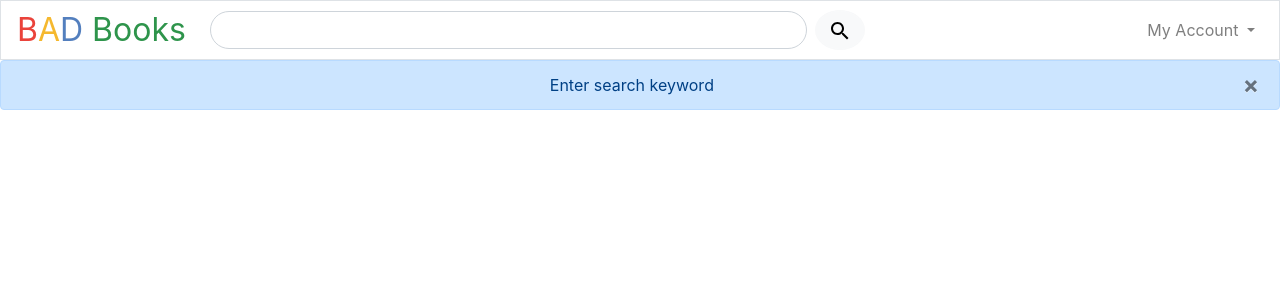
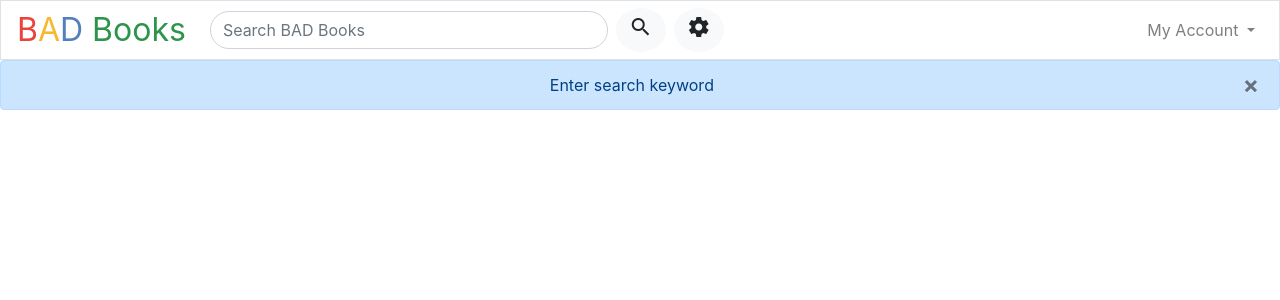
Before and after one commit to RuoshuiM/cs50w-project1, a Flask app: page /search in a window 1280 px wide. Shown: the top 300 px of the page. Run offline with Flask 2, Linux system fonts and the light colour scheme; the visitor is signed in with stand-in values (Sample User, id 1); some libraries are stand-ins or nearby versions.

Commit message:
more styling; broken search

```diff
--- a/application.py
+++ b/application.py
@@ -1,16 +1,19 @@
+import json
 import os
+
+import requests
+from flask import (Flask, flash, redirect, render_template, request, session,
+                   url_for)
+from flask_session import Session
+from sqlalchemy import create_engine
+from sqlalchemy.orm import scoped_session, sessionmaker
+from werkzeug.security import check_password_hash, generate_password_hash
+
+from helper import logged_in, login_required, redirect_url, Search
 
 # env FLASK_APP=application.py FLASK_ENV=development FLASK_DEBUG=1 DATABASE_URL=postgres://jgiduehaaiifrf:c8f46939b0036d5279517bd6e058b003814d303246b41a14eab3b0a066331453@ec2-50-19-127-115.compute-1.amazonaws.com:5432/d4jthl04loj6n1 flask run
 # Local database: postgresql://postgres:postgres@localhost:5432/project1
 
-from flask import Flask, flash, session, redirect, render_template, request, url_for
-from flask_session import Session
-from sqlalchemy import create_engine
-from sqlalchemy.orm import scoped_session, sessionmaker
-import requests
-import json
-from werkzeug.security import check_password_hash, generate_password_hash
-from helper import login_required, logged_in, redirect_url
 
 app = Flask(__name__)
 
@@ -254,16 +257,33 @@ def book(id):
 @app.route("/search")
 def search():
     query = request.args.get('q')
+    by_title = request.args.get('search_by_title')
+    by_author = request.args.get('search_by_author')
+    by_isbn = request.args.get('search_by_isbn')
 
     if query is None:
         flash('Enter search keyword')
         return render_template('search.html')
 
     # Keep track of matching books
-    results = []
+    results = Search.empty()
 
-    # TODO: add search functionality
+    if by_title == by_author == by_isbn:
+        # results.update(Search.by_title(db, query))
+        # results.update(Search.by_author(db, query))
+        # results.update(Search.by_isbn(db, query))
+        print(Search.by_title(db, query))
+        print(Search.by_author(db, query))
+        print(Search.by_isbn(db, query))
+    else:
+        if by_title:
+            results.update(Search.by_title(db, query))
+        if by_author:
+            results.update(Search.by_author(db, query))
+        if by_isbn:
+            results.update(Search.by_isbn(db, query))
 
+    print(results)
     return render_template('search.html', books=results)
 
 # # tesing api
--- a/requirements.txt
+++ b/requirements.txt
@@ -2,3 +2,4 @@ Flask
 Flask-Session
 psycopg2
 SQLAlchemy
+orderedset
--- a/static/styles/index.css
+++ b/static/styles/index.css
@@ -5,11 +5,6 @@ form #query, form input[type=search], form button {
 nav .navbar-brand {
   /* size for brand */
   font-size: xx-large;
-}
-
-.navbar .dropdown-menu-right {
-  right: 0;
-  left: auto;
 }
 
 .dropdown-menu.show {
--- a/static/styles/index.scss
+++ b/static/styles/index.scss
@@ -11,13 +11,6 @@ $GOLDEN: 61.803398875%;
 nav .navbar-brand {
     /* size for brand */
     font-size: xx-large;
-}
-
-// Menu used to be out of view. This fixes the issue with right alignemnt
-// https://stackoverflow.com/a/49383596
-.navbar .dropdown-menu-right {
-    right: 0;
-    left: auto;
 }
 
 .dropdown-menu.show {
--- a/templates/base.html
+++ b/templates/base.html
@@ -12,6 +12,10 @@
 
         <!-- use local library for now -->
         <!-- <link rel="stylesheet" href="https://stackpath.bootstrapcdn.com/bootstrap/4.3.1/css/bootstrap.min.css" integrity="sha384-ggOyR0iXCbMQv3Xipma34MD+dH/1fQ784/j6cY/iJTQUOhcWr7x9JvoRxT2MZw1T" crossorigin="anonymous"> -->
+
+        {% block styles %}
+        {% endblock %}
+
 
         <title>{% block base_title %}{% endblock %}</title>
     </head>
--- a/templates/index.html
+++ b/templates/index.html
@@ -54,7 +54,7 @@
             </h1>
         </div>
     </div>
-    <form action="/search" method="get">
+    <form action="{{url_for('search')}}" method="get">
         <div class="form-group my-3">
             <input type="search" class="form-control form-control-lg rounded-pill" name="q" id="query" placeholder="Search BAD Books"
                 autofocus required>
--- a/templates/layout_func.html
+++ b/templates/layout_func.html
@@ -2,6 +2,10 @@
 
 {% block base_title %}
 BAD Books: {% block title %}{% endblock %}
+{% endblock %}
+
+{% block styles %}
+<link href="https://fonts.googleapis.com/icon?family=Material+Icons" rel="stylesheet">
 {% endblock %}
 
 
@@ -25,14 +29,110 @@ BAD Books: {% block title %}{% endblock %}
         <li class="nav-item"><a class="nav-link" href="/history">History</a></li>
       </ul> -->
       <form action="{{url_for('search')}}" method="get" class="form-inline my-2 my-lg-0 w-75">
-        <input type="search" name="q" id="search_box" class="form-control mx-2 w-75" aria-label="Search"
-          value="{{request.args.get('q') or ''}}" required>
+        <input type="search" name="q" id="search_box" class="form-control mx-2 w-50" aria-label="Search"
+          value="{{request.args.get('q') or ''}}" placeholder="Search BAD Books" required>
 
-        <button class="btn btn-light rounded-circle" type="submit"><svg xmlns="http://www.w3.org/2000/svg" width="24" height="24"
-            viewBox="0 0 24 24">
-            <path
-              d="M15.5 14h-.79l-.28-.27C15.41 12.59 16 11.11 16 9.5 16 5.91 13.09 3 9.5 3S3 5.91 3 9.5 5.91 16 9.5 16c1.61 0 3.09-.59 4.23-1.57l.27.28v.79l5 4.99L20.49 19l-4.99-5zm-6 0C7.01 14 5 11.99 5 9.5S7.01 5 9.5 5 14 7.01 14 9.5 11.99 14 9.5 14z" />
-            <path d="M0 0h24v24H0z" fill="none" /></svg></button>
+        <button title="Search By" class="btn btn-light rounded-circle" type="submit">
+          <i class="material-icons">search</i>
+        </button>
+        <!-- <div class="dropdown mx-2">
+          <button class="btn btn-light rounded-circle dropdown-toggle" type="button" id="option_toggle"
+            data-toggle="dropdown" aria-haspopup="true" aria-expanded="false">
+            <i class="material-icons">settings</i>
+          </button>
+          <div class="dropdown-menu mr-1" aria-labelledby="option_toggle">
+            <div class="custom-control custom-switch">
+              <input class="custom-control-input" type="checkbox" name="check_title" id="check_title">
+              <label class="custom-control-label" for="check_title">
+                Title
+              </label>
+            </div>
+            <div class="custom-control custom-switch">
+              <input class="custom-control-input" type="checkbox" name="check_author" id="check_author">
+              <label class="custom-control-label" for="check_author">
+                Author
+              </label>
+            </div>
+            <div class="custom-control custom-switch">
+              <input class="custom-control-input" type="checkbox" name="check_isbn" id="check_isbn">
+              <label class="custom-control-label" for="check_isbn">
+                ISBN
+              </label>
+            </div>
+          </div>
+        </div> -->
+
+        <!-- pop-up effect on click -->
+
+        <!-- <button class="btn btn-light rounded-circle ml-2" type="button" id="option_toggle" data-toggle="modal"
+          data-target="#search_modal">
+          <i class="material-icons">settings</i>
+        </button>
+        <div class="modal fade" id="search_modal" tabindex="-1" role="dialog" aria-describedby="search_modal_label"
+          aria-hidden="true">
+          <div class="modal-dialog" role="document">
+            <div class="modal-content">
+              <div class="modal-header">
+                <h5 class="modal-title" id="search_modal_label">Search By</h5>
+                <button type="button" class="close" data-dismiss="modal" aria-label="Close">
+                  <span aria-hidden="true">&times;</span>
+                </button>
+              </div>
+              <div class="modal-body">
+                <div class="custom-control custom-switch">
+                  <input class="custom-control-input" type="checkbox" name="search_by_title" id="check_title">
+                  <label class="custom-control-label" for="check_title">
+                    Title
+                  </label>
+                </div>
+                <div class="custom-control custom-switch">
+                  <input class="custom-control-input" type="checkbox" name="search_by_author" id="check_author">
+                  <label class="custom-control-label" for="check_author">
+                    Author
+                  </label>
+                </div>
+                <div class="custom-control custom-switch">
+                  <input class="custom-control-input" type="checkbox" name="search_by_isbn" id="check_isbn">
+                  <label class="custom-control-label" for="check_isbn">
+                    ISBN
+                  </label>
+                </div>
+              </div>
+               <div class="modal-footer">
+              </div>
+            </div>
+          </div>
+        </div> -->
+
+
+        <!-- collapse effect for select -->
+        <button class="btn btn-light rounded-circle ml-2" type="button" id="option_toggle" data-toggle="collapse" role="button" aria-expanded="false" aria-controls="search_collapse"
+          data-target="#search_collapse">
+          <i class="material-icons">settings</i>
+        </button>
+        <div class="collapse mx-auto" id="search_collapse">
+            <!-- <div class="card card-body"> -->
+                <div class="custom-control custom-switch custom-control-inline">
+                    <input class="custom-control-input" type="checkbox" name="search_by_title" id="check_title">
+                    <label class="custom-control-label" for="check_title">
+                      Title
+                    </label>
+                  </div>
+                  <div class="custom-control custom-switch custom-control-inline">
+                    <input class="custom-control-input" type="checkbox" name="search_by_author" id="check_author">
+                    <label class="custom-control-label" for="check_author">
+                      Author
+                    </label>
+                  </div>
+                  <div class="custom-control custom-switch custom-control-inline">
+                    <input class="custom-control-input" type="checkbox" name="search_by_isbn" id="check_isbn">
+                    <label class="custom-control-label" for="check_isbn">
+                      ISBN
+                    </label>
+                  </div>
+            <!-- </div> -->
+          </div>
+
       </form>
       {% if session.user_id %}
       <ul class="navbar-nav ml-auto">
@@ -41,7 +141,7 @@ BAD Books: {% block title %}{% endblock %}
             aria-haspopup="true" aria-expanded="false">
             My Account
           </a>
-          <div class="dropdown-menu" aria-labelledby="navbarDropdown">
+          <div class="dropdown-menu dropdown-menu-right" aria-labelledby="navbarDropdown">
             <a class="dropdown-item" href="{{url_for('account', next=request.full_path)}}">Account Settings</a>
             <div class="dropdown-divider"></div>
             <a class="dropdown-item" href="{{url_for('logout', next=request.full_path)}}">Log Out</a>
--- a/templates/search.html
+++ b/templates/search.html
@@ -1,3 +1 @@
 {% extends "layout_func.html" %}
-
-TODO
```
Also changed, not shown: helper.py (+48 -1 lines), README.md.
